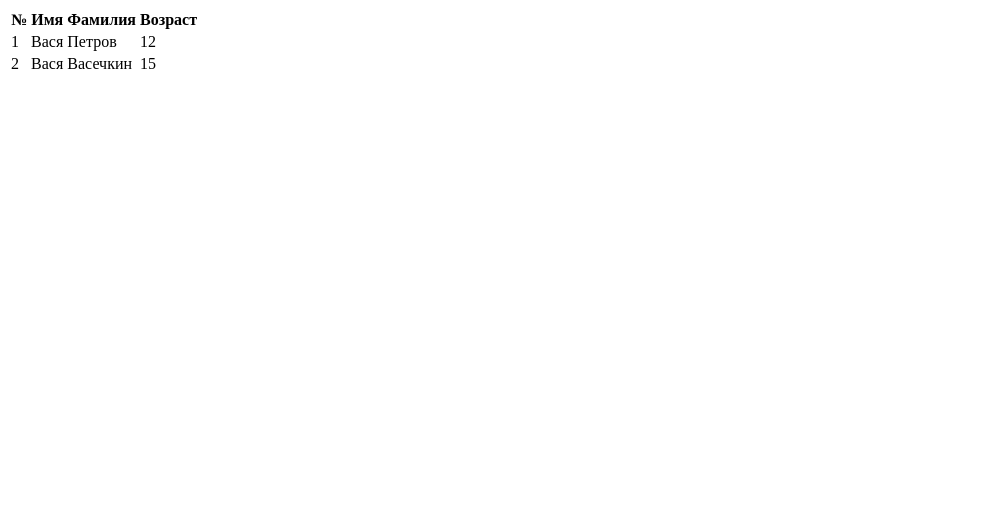
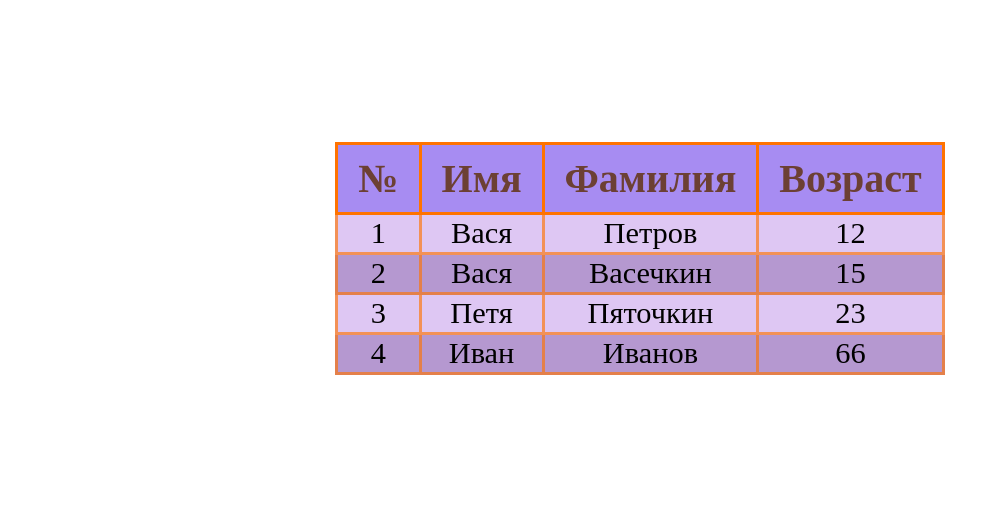
Before and after one commit to skiff451/third_level, a plain HTML site: page index.html in a window 1280 px wide. Shown: the whole page, without its empty margins (0-997 px from the left). Drawn offline with Linux system fonts and the light colour scheme; a web font is replaced by a local one.

Commit message:
finished table

```diff
--- a/index.html
+++ b/index.html
@@ -6,6 +6,9 @@
     <meta name="viewport" content="width=device-width, initial-scale=1.0">
     <title>third level</title>
     <link rel="stylesheet" href="style.css">
+    <link rel="preconnect" href="https://fonts.gstatic.com">
+    <link rel="preconnect" href="https://fonts.gstatic.com">
+    <link href="https://fonts.googleapis.com/css2?family=Kurale&family=Podkova&display=swap" rel="stylesheet">
 </head>
 
 <body>
--- a/script.js
+++ b/script.js
@@ -1,33 +1,5 @@
-
 
 function DataTable(config, data) {
-
-  const tableHTML = `
-    <table>
-    <thead>
-    <tr>
-      <th>№</th>
-      <th>Имя</th>
-      <th>Фамилия</th>
-      <th>Возраст</th>
-    </tr>
-    </thead>
-    <tbody>
-    <tr>
-      <td>1</td>
-      <td>Вася</td>
-      <td>Петров</td>
-      <td>12</td>
-    </tr>
-    <tr>
-      <td>2</td>
-      <td>Вася</td>
-      <td>Васечкин</td>
-      <td>15</td>
-    </tr>
-    </tbody>
-  </table>
-    `
 
   const parentElement = document.querySelector(config.parent),
     columnsNames = config.columns.map(col => col.title),
@@ -35,14 +7,10 @@ function DataTable(config, data) {
 
   const table = createTableElement('table', createTableHead(columnsNames))
   table.append(createTableBody(columnsValues, data))
-
-  console.log(table);
-  console.log(config.parent);
-
   parentElement.append(table);
 }
 
-function createTableElement(elementName = 'td', content) {
+function createTableElement(elementName = 'td', content = 'null') {
   const element = document.createElement(elementName);
   if ((content.length !== undefined) && !(typeof content === 'string')) {// iterable but ot a string
     content.forEach(item => element.append(item));
@@ -51,7 +19,6 @@ function createTableElement(elementName = 'td', content) {
   }
   return element;
 }
-
 
 function createTableHead(columnsNames) {
   columnsNames.unshift('№');
@@ -88,6 +55,8 @@ const config1 = {
 const users = [
   { id: 30050, name: 'Вася', surname: 'Петров', age: 12 },
   { id: 30051, name: 'Вася', surname: 'Васечкин', age: 15 },
+  { id: 30052, name: 'Петя', surname: 'Пяточкин', age: 23 },
+  { id: 30053, name: 'Иван', surname: 'Иванов', age: 66 },
 ];
 
 DataTable(config1, users);
--- a/style.css
+++ b/style.css
@@ -0,0 +1,53 @@
+#usersTable {
+    margin: auto auto;
+    width: 500px;
+    height: 500px;
+    display: flex;
+    justify-content: center;
+}
+
+table {
+    border-spacing: 0;
+    padding: 10px;
+    margin: auto auto;
+}
+
+th {
+    border-width: 3px 3px 3px 0;
+    border-color: rgb(255, 115, 0);
+    border-style: solid;
+    box-sizing: border-box;
+    padding: 10px 20px;
+    font-family: 'Kurale', serif;
+    text-align: center;
+    background-color: rgba(78, 24, 228, 0.493);
+    font-size: 2.5em;
+    color: rgba(94, 46, 8, 0.815);
+}
+
+th:first-child {
+    border-width: 3px 3px 3px 3px;
+}
+
+td {
+    font-family: 'Podkova', serif;
+    font-size: 1.9em;
+    text-align: center;
+    border-width: 0 3px 3px 0;
+    border-color: rgba(255, 115, 0, 0.644);
+    border-style: solid;
+    background-color: rgba(104, 0, 202, 0.219);
+}
+
+td:first-child {
+    border-width: 0 3px 3px 3px;
+}
+
+tr:nth-child(even) {
+    background:rgba(37, 4, 68, 0.24);
+}
+
+tr:hover{
+    background:rgba(0, 0, 0, 0.37);
+    cursor: pointer;
+}
```
